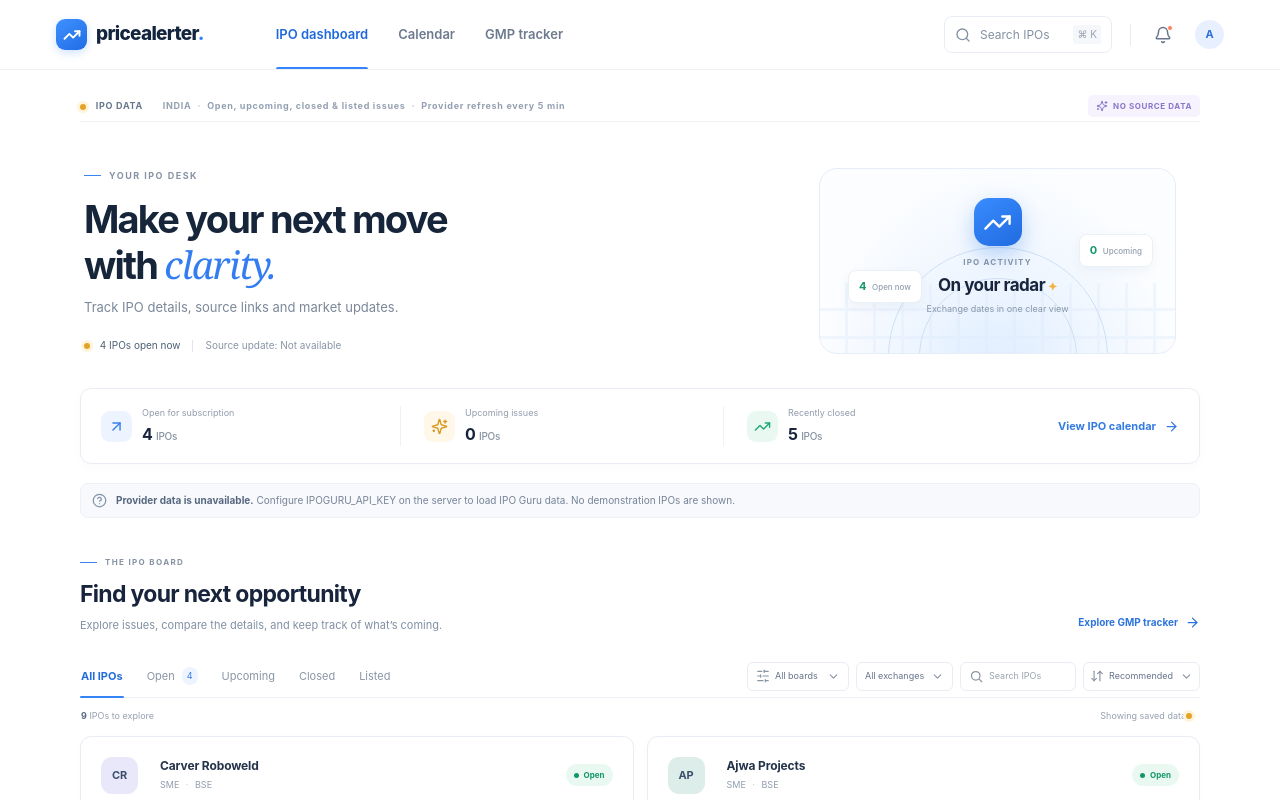
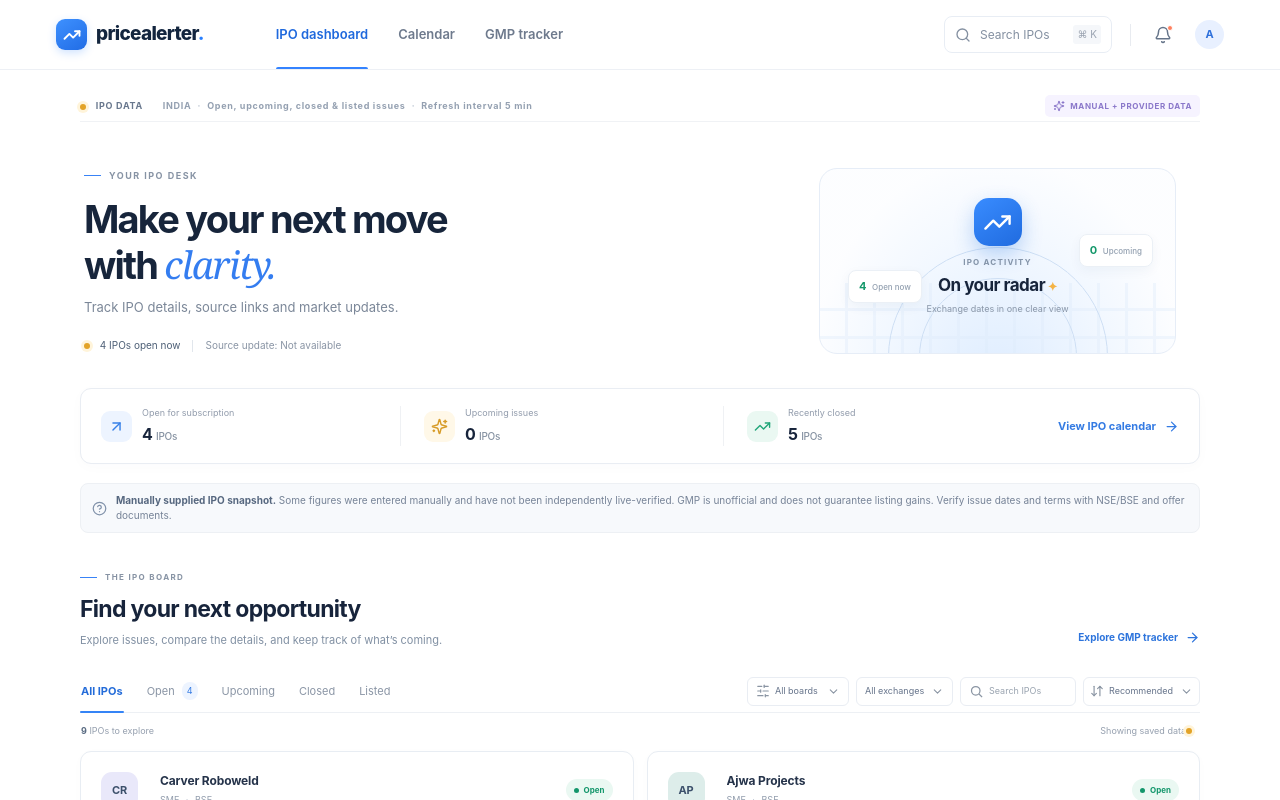
Before and after one commit to LAKKIREDDY-2001/ipo-pricealerter, a Next.js app: page / in a window 1280 px wide. Shown: the top 800 px of the page. Built offline with nearby package versions, Linux system fonts and the light colour scheme; no server answers; the database is empty.

Commit message:
Label manual IPO snapshot and source freshness clearly

```diff
--- a/src/components/dashboard.tsx
+++ b/src/components/dashboard.tsx
@@ -26,14 +26,15 @@ export function Dashboard({ initialFeed }: { initialFeed: IpoFeed }) {
   const hasProviderRecords = listings.some((ipo) => ipo.source === "IPO Guru API");
   const hasSavedRecords = listings.some((ipo) => ipo.source !== "IPO Guru API");
   const hasStaleRecords = listings.some((ipo) => ipo.sourceFreshness === "stale");
-  const sourceLabel = feed.freshness === "stale" ? "STALE SNAPSHOT" : feed.freshness === "unavailable" ? "NO SOURCE DATA" : feed.freshness === "cached" ? "CACHED PROVIDER DATA" : hasStaleRecords ? "PROVIDER + SAVED DATA" : "IPO GURU DATA";
+  const hasManualRecords = listings.some((ipo) => ipo.sourceFreshness === "manual" || ipo.source === "Manually supplied");
+  const sourceLabel = hasManualRecords ? "MANUAL + PROVIDER DATA" : feed.freshness === "stale" ? "STALE SNAPSHOT" : feed.freshness === "unavailable" ? "SAVED MANUAL DATA" : feed.freshness === "cached" ? "CACHED PROVIDER DATA" : hasStaleRecords ? "PROVIDER + SAVED DATA" : "IPO GURU DATA";
   const feedDot = feed.freshness === "fresh" ? "live-dot" : feed.freshness === "cached" ? "cached-dot" : "stale-dot";
   return <div className="page-wrap dashboard-page">
-    <div className="market-strip"><span><i className={feedDot} /> IPO DATA</span><span>INDIA <b>·</b> Open, upcoming, closed &amp; listed issues <b>·</b> Provider refresh every {Math.round(feed.refreshSeconds / 60)} min</span><span className="market-demo"><Sparkles size={12} /> {sourceLabel}</span></div>
+    <div className="market-strip"><span><i className={feedDot} /> IPO DATA</span><span>INDIA <b>·</b> Open, upcoming, closed &amp; listed issues <b>·</b> Refresh interval {Math.round(feed.refreshSeconds / 60)} min</span><span className="market-demo"><Sparkles size={12} /> {sourceLabel}</span></div>
     <section className="hero-section"><div className="hero-copy"><div className="eyebrow"><span className="eyebrow-line" /> YOUR IPO DESK</div><h1>Make your next move<br className="desktop-break" /> with <em>clarity.</em></h1><p>Track IPO details, source links and market updates.</p><div className="hero-meta"><span><span className={feedDot} /> {openCount} IPOs open now</span><span className="hero-meta-divider" /><span>Source update: {lastUpdated}</span></div></div>
       <div className="hero-visual"><div className="visual-orbit orbit-1"/><div className="visual-orbit orbit-2"/><div className="visual-spark"><TrendingUp size={29} /></div><div className="visual-label"><span>IPO ACTIVITY</span><strong>On your radar<span> ✦</span></strong><small>Exchange dates in one clear view</small></div><span className="visual-chip chip-one">{openCount} <span>Open now</span></span><span className="visual-chip chip-two">{upcomingCount} <span>Upcoming</span></span></div></section>
     <section className="stat-strip"><div className="stat-cell"><span className="stat-icon icon-blue"><ArrowUpRight size={17}/></span><div><span>Open for subscription</span><strong>{openCount} <small>IPOs</small></strong></div></div><div className="stat-cell"><span className="stat-icon icon-amber"><Sparkles size={17}/></span><div><span>Upcoming issues</span><strong>{upcomingCount} <small>IPOs</small></strong></div></div><div className="stat-cell"><span className="stat-icon icon-green"><TrendingUp size={17}/></span><div><span>Recently closed</span><strong>{closedCount} <small>IPOs</small></strong></div></div><Link className="stat-action" href="/calendar">View IPO calendar <ArrowRight size={15}/></Link></section>
-    <div className={`data-note ${feed.freshness === "stale" || hasStaleRecords ? "data-stale" : ""}`}><CircleHelp size={15}/><span><b>{feed.freshness === "stale" ? "Provider data may be stale." : feed.freshness === "unavailable" ? "Provider data is unavailable." : hasStaleRecords ? "Older saved IPO records may be stale." : "Data source and freshness."}</b> {feed.freshness === "unavailable" ? "Configure IPOGURU_API_KEY on the server to load IPO Guru data. No demonstration IPOs are shown." : `${hasProviderRecords ? "IPO Guru source data" : "Saved database records; original source may be unknown"}${hasSavedRecords ? " with saved records" : ""} · last successful provider fetch ${lastUpdated}. Refreshes no faster than the provider plan and configured cache allow. ${hasStaleRecords ? "Older saved records are marked stale." : ""} Verify issue documents on NSE or BSE.`} {hasProviderRecords && <a href="https://www.ipoguru.in/" target="_blank" rel="noreferrer">IPO Guru source</a>}</span></div>
+    <div className={`data-note ${feed.freshness === "stale" || hasStaleRecords ? "data-stale" : ""}`}><CircleHelp size={15}/><span><b>{hasManualRecords ? "Manually supplied IPO snapshot." : feed.freshness === "stale" ? "Provider data may be stale." : feed.freshness === "unavailable" ? "Provider data is unavailable." : hasStaleRecords ? "Older saved IPO records may be stale." : "Data source and freshness."}</b> {hasManualRecords ? "Some figures were entered manually and have not been independently live-verified. GMP is unofficial and does not guarantee listing gains. Verify issue dates and terms with NSE/BSE and offer documents." : feed.freshness === "unavailable" ? "Provider data is unavailable. Configure the provider key or add manual records through the admin console." : `${hasProviderRecords ? "Provider source data" : "Saved database records"}${hasSavedRecords ? " with saved records" : ""} · last successful provider fetch ${lastUpdated}. Refresh interval respects configured cache and provider limits. ${hasStaleRecords ? "Older saved records are marked stale." : ""} Verify issue documents on NSE or BSE.`}</span></div>
     <section className="ipo-listing-section"><div className="section-heading"><div><div className="eyebrow compact"><span className="eyebrow-line"/> THE IPO BOARD</div><h2>Find your next opportunity</h2><p>Explore issues, compare the details, and keep track of what’s coming.</p></div><Link href="/gmp" className="text-link">Explore GMP tracker <ArrowRight size={15}/></Link></div>
       <div className="listing-toolbar"><div className="tabs" role="tablist">{tabs.map((x) => <button key={x} role="tab" aria-selected={tab === x} className={tab === x ? "tab active" : "tab"} onClick={() => set("tab",x)}>{x}{x === "Open" && <span className="tab-count">{openCount}</span>}</button>)}</div><div className="list-controls"><label className="filter-select"><SlidersHorizontal size={14}/><select value={board} onChange={(e) => set("board",e.target.value)} aria-label="Filter by board"><option>All boards</option><option value="mainboard">Mainboard</option><option value="sme">SME</option></select><ChevronDown size={13}/></label><label className="filter-select"><select value={exchange} onChange={(e) => set("exchange",e.target.value)} aria-label="Filter by exchange"><option>All exchanges</option><option>NSE</option><option>BSE</option></select><ChevronDown size={13}/></label><label className="search-input"><svg viewBox="0 0 24 24" width="15" height="15" fill="none" stroke="currentColor" strokeWidth="2"><circle cx="10.8" cy="10.8" r="6.8"/><path d="m16 16 5 5"/></svg><input value={searchInput} onChange={(e) => setSearchInput(e.target.value)} placeholder="Search IPOs" /></label><label className="sort-select"><ArrowDownUp size={14}/><select value={sort} onChange={(e)=>set("sort",e.target.value)} aria-label="Sort IPOs"><option>Recommended</option><option>Closing soon</option></select><ChevronDown size={13}/></label></div></div>
       <div className="results-line"><span><b>{filtered.length}</b> IPOs to explore</span><span>Showing {feed.freshness === "fresh" ? "recent provider data" : feed.freshness === "cached" ? "cached provider data" : "saved data"} <i className={feedDot}/></span></div>
```
